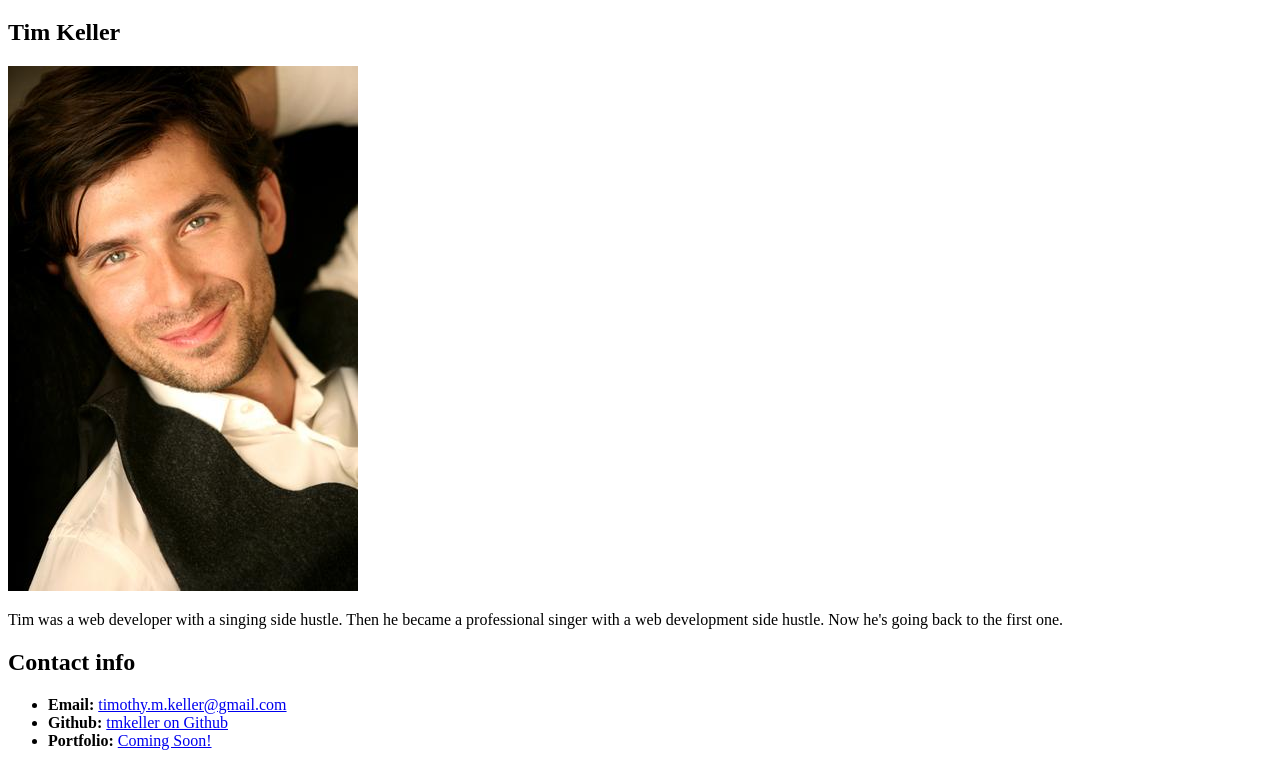
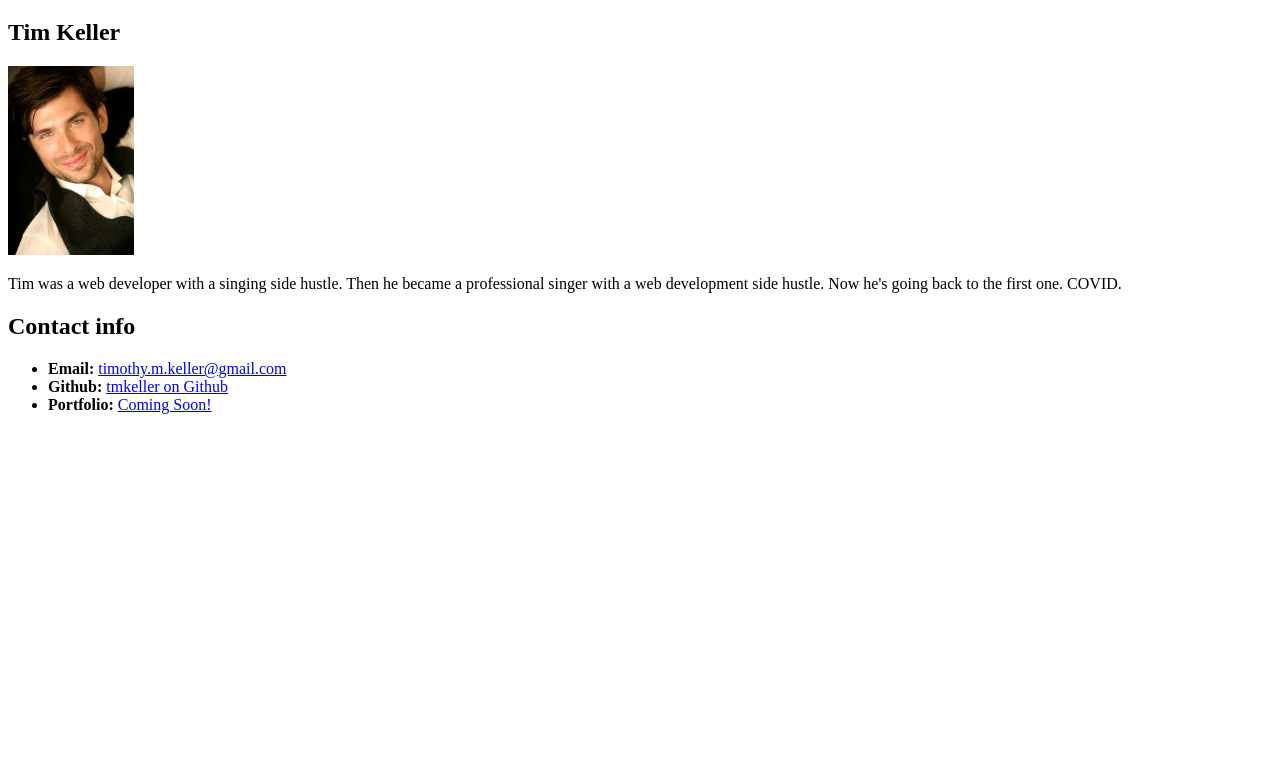
Before and after one commit to tmkeller/student-bio, a plain HTML site: page index.html in a window 1280 px wide. Shown: the part 61-827 px from the top of the page. After the commit the page ends 800 px from the top, so only its background shows below. Drawn offline with Linux system fonts and the light colour scheme.

Commit message:
Smaller profile image.

```diff
--- a/index.html
+++ b/index.html
@@ -6,8 +6,8 @@
     <body>
         <h1>Student Bio</h1>
         <h2>Tim Keller</h2>
-        <img src="timkeller.jpg" alt="Tim Keller profile photo">
-        <p>Tim was a web developer with a singing side hustle. Then he became a professional singer with a web development side hustle. Now he's going back to the first one.</p>
+        <img src="timkeller.jpg" style="width: 10%; height: 10%;" alt="Tim Keller profile photo">
+        <p>Tim was a web developer with a singing side hustle. Then he became a professional singer with a web development side hustle. Now he's going back to the first one. COVID.</p>
         <h2>Contact info</h2>
         <ul>
             <li><strong>Email: </strong><a href="emailto:timothy.m.keller@gmail.com">timothy.m.keller@gmail.com</a></li>
```
